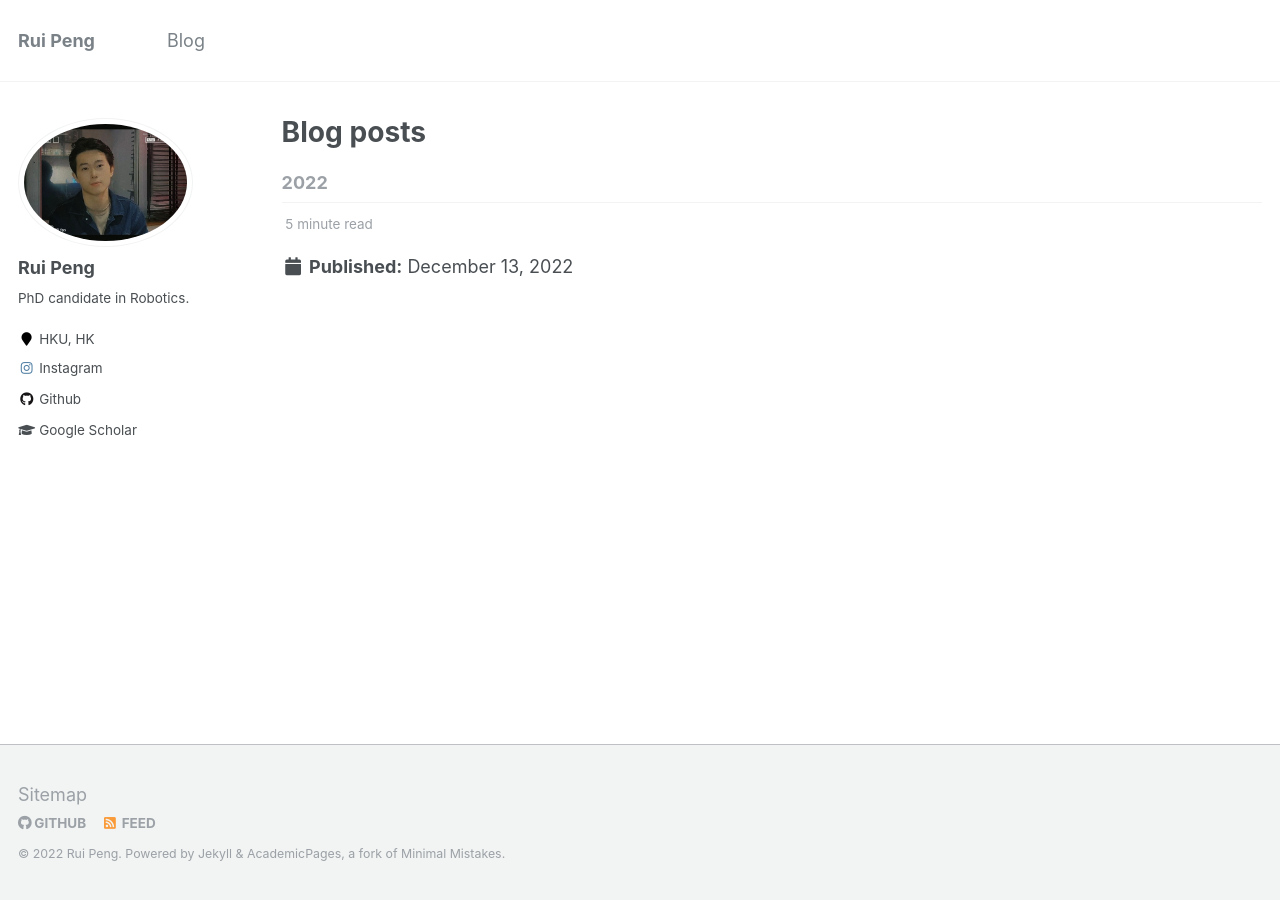
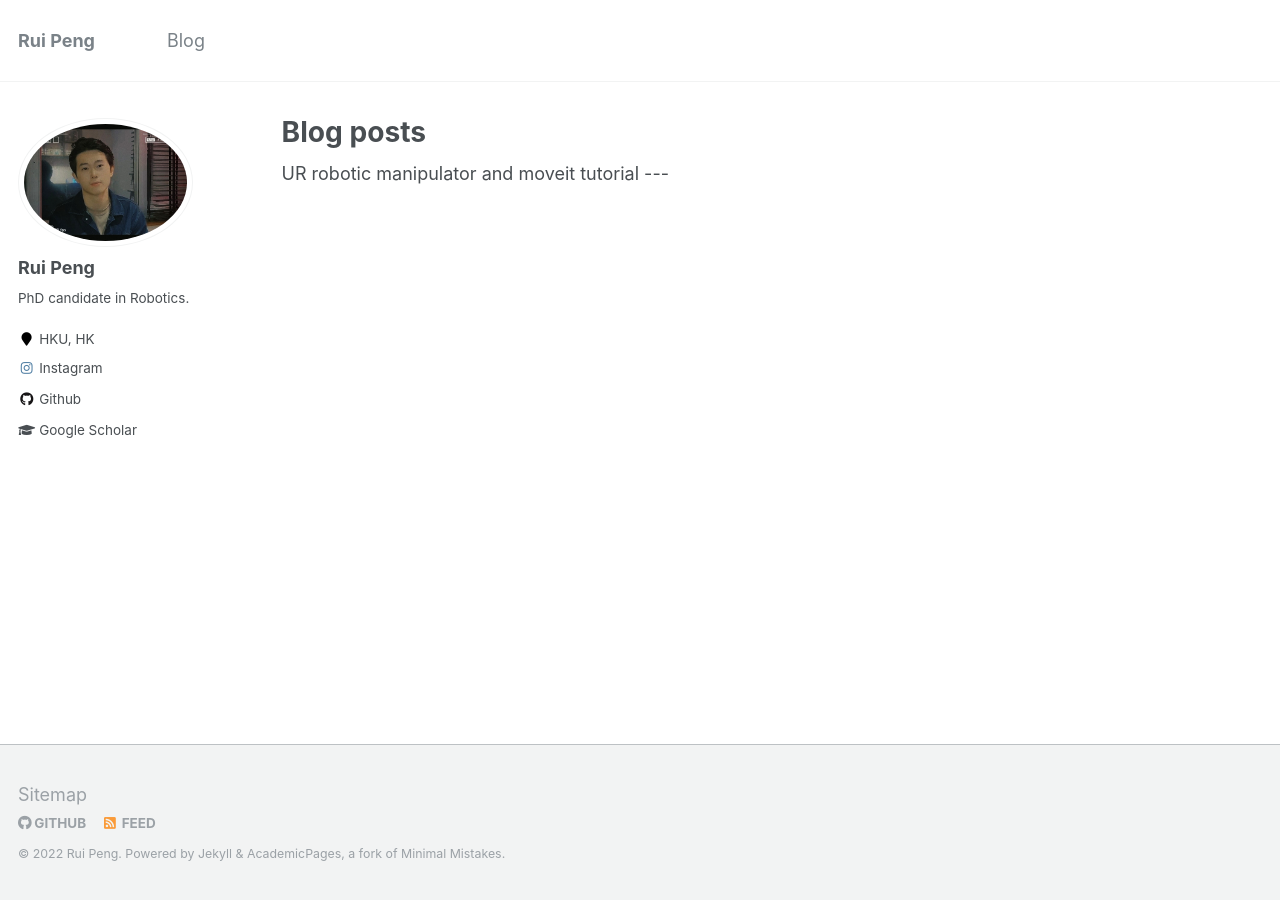
Before and after one commit to professor1996/professor1996.github.io, a Jekyll site: the page built from _pages/year-archive.html, in a window 1280 px wide. Built offline with Jekyll 4.4.1, drawn with Linux system fonts in a browser that asks for light colours.

Commit message:
Update year-archive.html

```diff
--- a/_pages/year-archive.html
+++ b/_pages/year-archive.html
@@ -7,7 +7,11 @@ redirect_from:
   - /wordpress/blog-posts/
 ---
 
-{% include base_path %}
+UR robotic manipulator and moveit tutorial
+---
+
+
+<!-- {% include base_path %}
 {% capture written_year %}'None'{% endcapture %}
 {% for post in site.posts %}
   {% capture year %}{{ post.date | date: '%Y' }}{% endcapture %}
@@ -17,3 +21,4 @@ redirect_from:
   {% endif %}
   {% include archive-single.html %}
 {% endfor %}
+ -->
```
